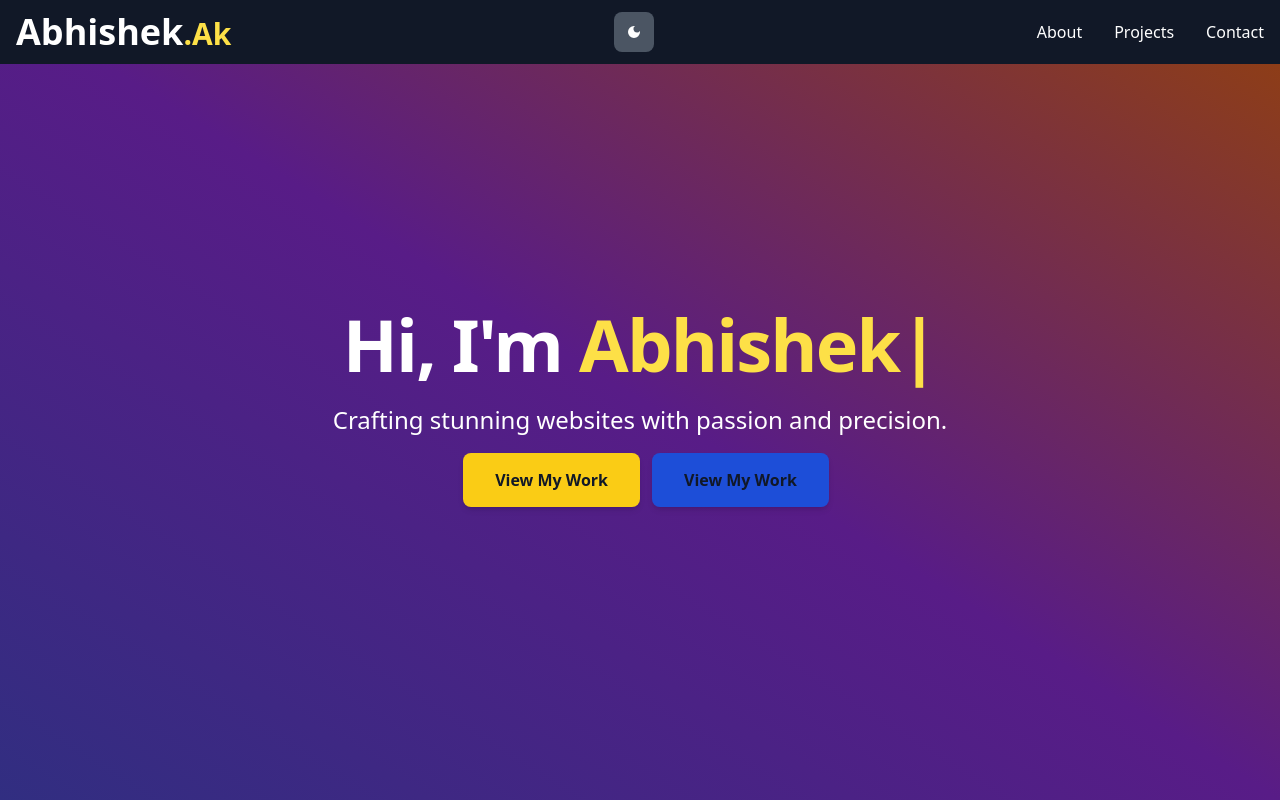
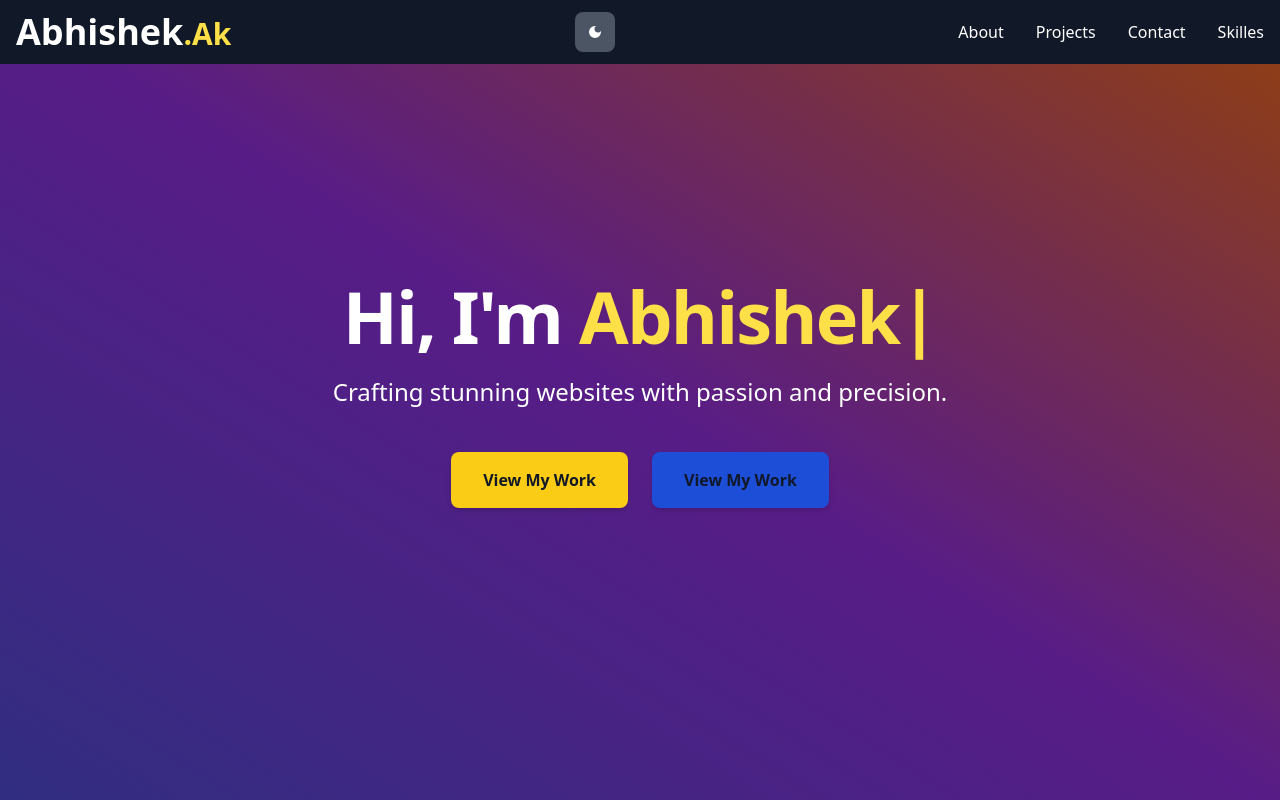
Before and after one commit to Abhishek-frontend-dev/new-portfolio, a React (Vite) app: page / in a window 1280 px wide. Shown: the top 800 px of the page. Built offline with nearby package versions, Linux system fonts and the light colour scheme.

Commit message:
updated design features

```diff
--- a/src/componets/Hero.jsx
+++ b/src/componets/Hero.jsx
@@ -1,5 +1,6 @@
 import React from 'react';
 import './Custom.css';
+import ProjectSection from './Projects';
 
 const HeroSection = () => {
   return (
@@ -23,7 +24,7 @@ const HeroSection = () => {
         </p>
 
         {/* Call-to-Action Button */}
-        <div>
+        <div className='flex flex-col sm:flex-row justify-center '>
           <a
             href="#"
             className="px-8 py-4 bg-yellow-400 text-gray-900 font-semibold rounded-lg shadow-md hover:bg-yellow-300 hover:scale-105 transition-all duration-300 ease-in-out m-3"
@@ -33,7 +34,7 @@ const HeroSection = () => {
 
           <a
             href="#"
-            className="px-8 py-4 bg-blue-700 text-gray-900 font-semibold rounded-lg shadow-md hover:bg-blue-500 hover:scale-105 transition-all duration-300 ease-in-out"
+            className="px-8 py-4 bg-blue-700 text-gray-900 font-semibold rounded-lg shadow-md hover:bg-blue-500 hover:scale-105 transition-all duration-300 ease-in-out m-3"
           >
             View My Work
           </a>
--- a/src/componets/Navbar.jsx
+++ b/src/componets/Navbar.jsx
@@ -53,14 +53,17 @@ const Navbar = () => {
           isMenuOpen ? 'block' : 'hidden'
         } sm:flex flex-col sm:flex-row items-center gap-4 sm:gap-8 absolute sm:relative top-16 sm:top-0 left-0 sm:left-auto right-0 sm:right-auto bg-gray-800 sm:bg-transparent w-full sm:w-auto z-40 shadow-lg sm:shadow-none`}
       >
-        <a href="#about" className="block sm:inline-block hover:text-rose-300 px-4 py-2 sm:p-0">
+        <a href="#about" className="block sm:inline-block hover:text-yellow-300 px-4 py-2 sm:p-0">
           About
         </a>
-        <a href="#projects" className="block sm:inline-block hover:text-rose-300 px-4 py-2 sm:p-0">
+        <a href="#projects" className="block sm:inline-block hover:text-yellow-300 px-4 py-2 sm:p-0">
           Projects
         </a>
-        <a href="#contact" className="block sm:inline-block hover:text-rose-300 px-4 py-2 sm:p-0">
+        <a href="#contact" className="block sm:inline-block hover:text-yellow-300 px-4 py-2 sm:p-0">
           Contact
+        </a>
+         <a href="#contact" className="block sm:inline-block hover:text-yellow-300 px-4 py-2 sm:p-0">
+          Skilles
         </a>
       </div>
     </nav>
--- a/src/componets/Skilles.jsx
+++ b/src/componets/Skilles.jsx
@@ -8,7 +8,7 @@ AOS.init();
 
 const SkillsSection = () => {
   return (
-    <section className="py-20 min-h-screen dark:bg-gradient-to-r dark:from-indigo-900 dark:via-purple-900 dark:to-pink-600 dark:text-white text-gray-700 bg-gradient-to-r from-indigo-300 via-purple-300 to-pink-200">
+    <section className="py-20 min-h-screen dark:bg-gradient-to-r dark:from-indigo-900 dark:via-purple-900 dark:to-pink-600 dark:text-white text-gray-700 bg-gradient-to-r from-indigo-300 via-purple-300 to-pink-200" id='skille'>
       <div className="container mx-auto text-center">
         <h2 className="text-4xl font-bold mb-8">My Skills</h2>
 
```
